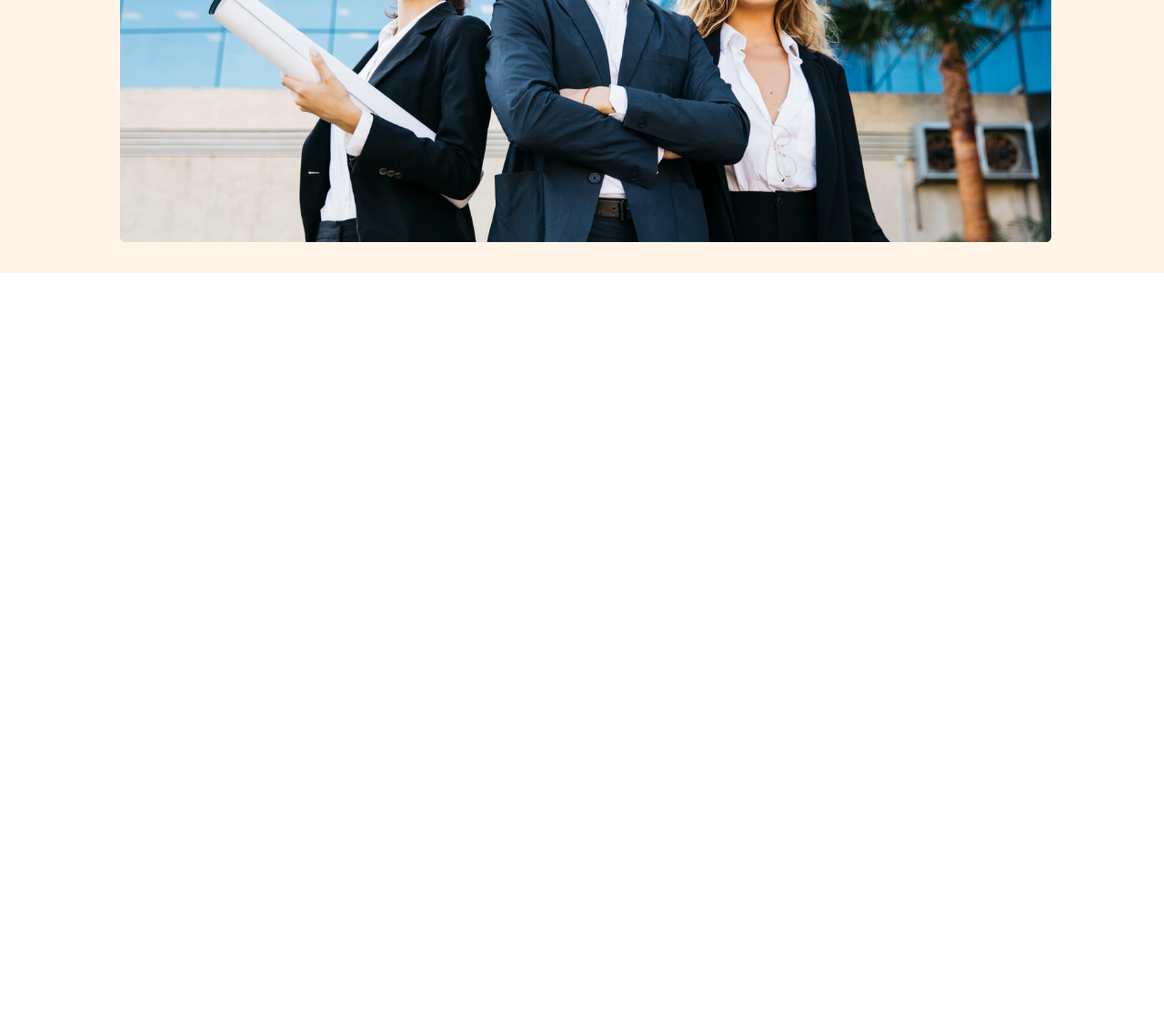
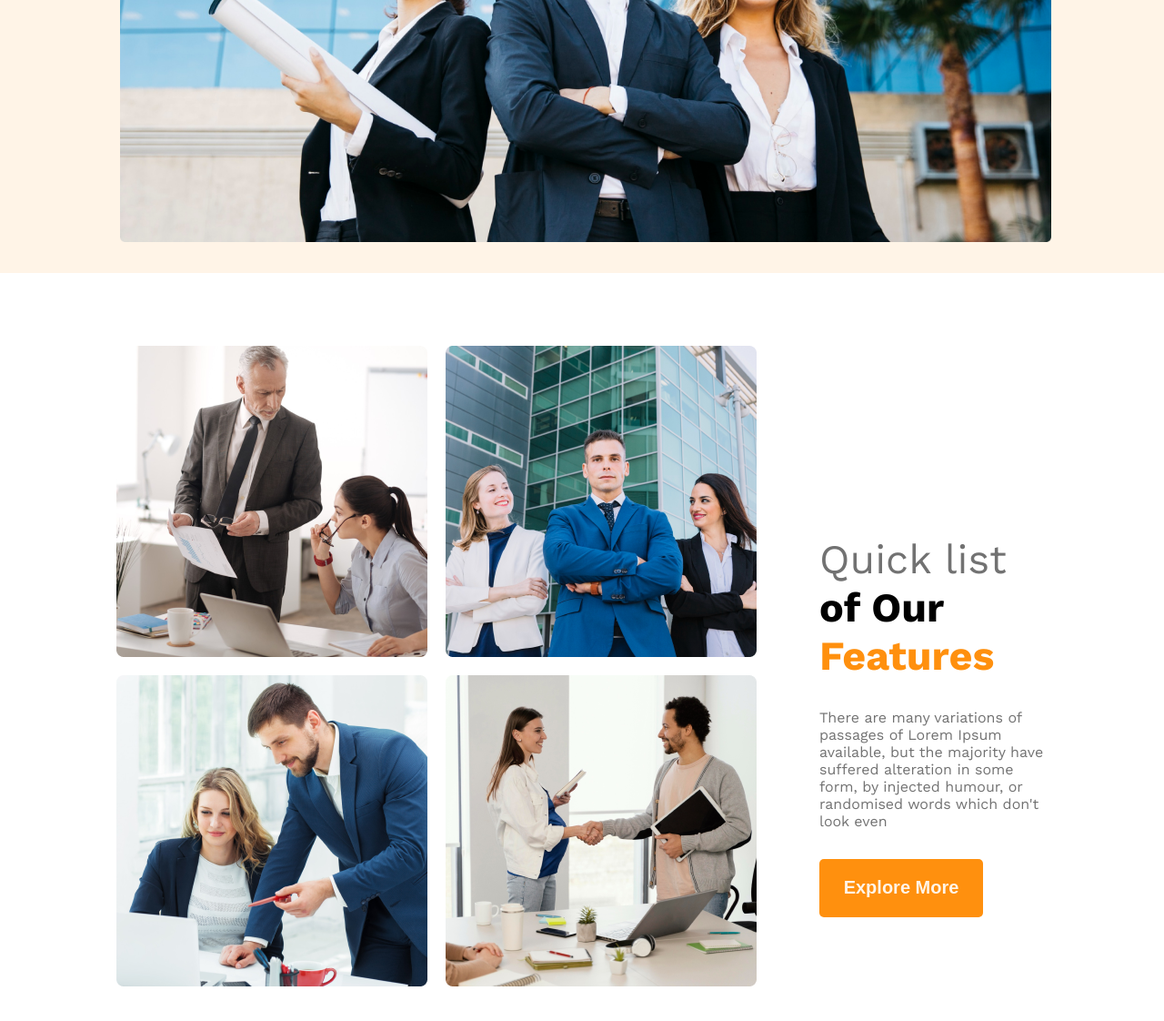
Before and after one commit to Md-arefin/second-assignment-repo, a plain HTML site: page index.html in a window 1280 px wide. Shown: the part 786-1908 px from the top of the page at 91% size. Before the commit the page ends 1086 px from the top, so only its background shows below. Drawn offline with nearby package versions, Linux system fonts and the light colour scheme.

Commit message:
added section

```diff
--- a/index.html
+++ b/index.html
@@ -8,8 +8,10 @@
     <link rel="stylesheet" href="style.css">
     <link rel="preconnect" href="https://fonts.googleapis.com">
     <link rel="preconnect" href="https://fonts.gstatic.com" crossorigin>
+    <link rel="preconnect" href="https://fonts.googleapis.com">
+    <link rel="preconnect" href="https://fonts.gstatic.com" crossorigin>
     <link
-        href="https://fonts.googleapis.com/css2?family=Poppins:wght@200;400;700;800&family=Roboto&family=Roboto+Serif:opsz,wght@8..144,400;8..144,500;8..144,800&family=Work+Sans&display=swap"
+        href="https://fonts.googleapis.com/css2?family=Poppins:wght@200;400;700;800&family=Roboto&family=Roboto+Serif:opsz,wght@8..144,400;8..144,500;8..144,800&family=Work+Sans:wght@400;700&display=swap"
         rel="stylesheet">
     <title>second-assignment-repo</title>
 </head>
@@ -44,9 +46,31 @@
             </div>
         </section>
     </header>
-    <!-------------------------------------------------
-
----------------------------------------------------->
+    <!--------------------------------------------------
+                 second section
+    ---------------------------------------------------->
+    <section class="container">
+        <div class="grid__container">
+            <div class="img__section">
+                <img src="./images/team1.png" alt="">
+                <img src="./images/team2.png" alt="">
+                <img src="./images/team3.png" alt="">
+                <img src="./images/team4.png" alt="">
+            </div>
+            <div class="text__container">
+                <h2 class="section__title-secondary">
+                    <span class="gray">Quick list</span>
+                    <span class="bold">of Our</span>
+                    <span class="orange">Features</span>
+                </h2>
+                <p class="section__text-secondary">
+                    There are many variations of passages of Lorem Ipsum available, but the majority have suffered
+                    alteration in some form, by injected humour, or randomised words which don't look even
+                </p>
+                <button class="btn__primary-secondary">Explore More</button>
+            </div>
+        </div>
+    </section>
 
 </body>
 
--- a/style.css
+++ b/style.css
@@ -72,3 +72,50 @@ ul> li{
     margin-left: 4px;
     padding-bottom: 30px;
 }
+/***************************************
+           second section
+****************************************/
+.grid__container{
+    display: flex;
+    gap: 5px;
+    margin: 5rem 0;
+}
+.img__section{
+    display: grid;
+    grid-template-columns: repeat(2, 1fr);
+    gap: 20px;
+}
+.text__container{
+margin-top: 13rem;
+margin-left: 4rem;
+}
+.section__title-secondary{
+    font-size: 2.8rem;
+}
+
+.gray{
+    color: var(--dark-03);
+    font-weight: 400;
+}
+.orange{
+    color: var(--orange);
+    font-weight: 700;
+}
+.bold{
+    font-weight: 700;
+}
+.section__text-secondary{
+    padding: 2rem 0;
+    color: var(--dark-03) ;
+}
+.btn__primary-secondary{
+    font-size: 20px;
+    font-weight: 600;
+    color: var(--pale-orange);
+    background-color: var(--orange);
+    border: none;
+    border-radius: 5px;
+    width: 11.25rem;
+    height: 4rem;
+    margin-left: 0;
+}
```
